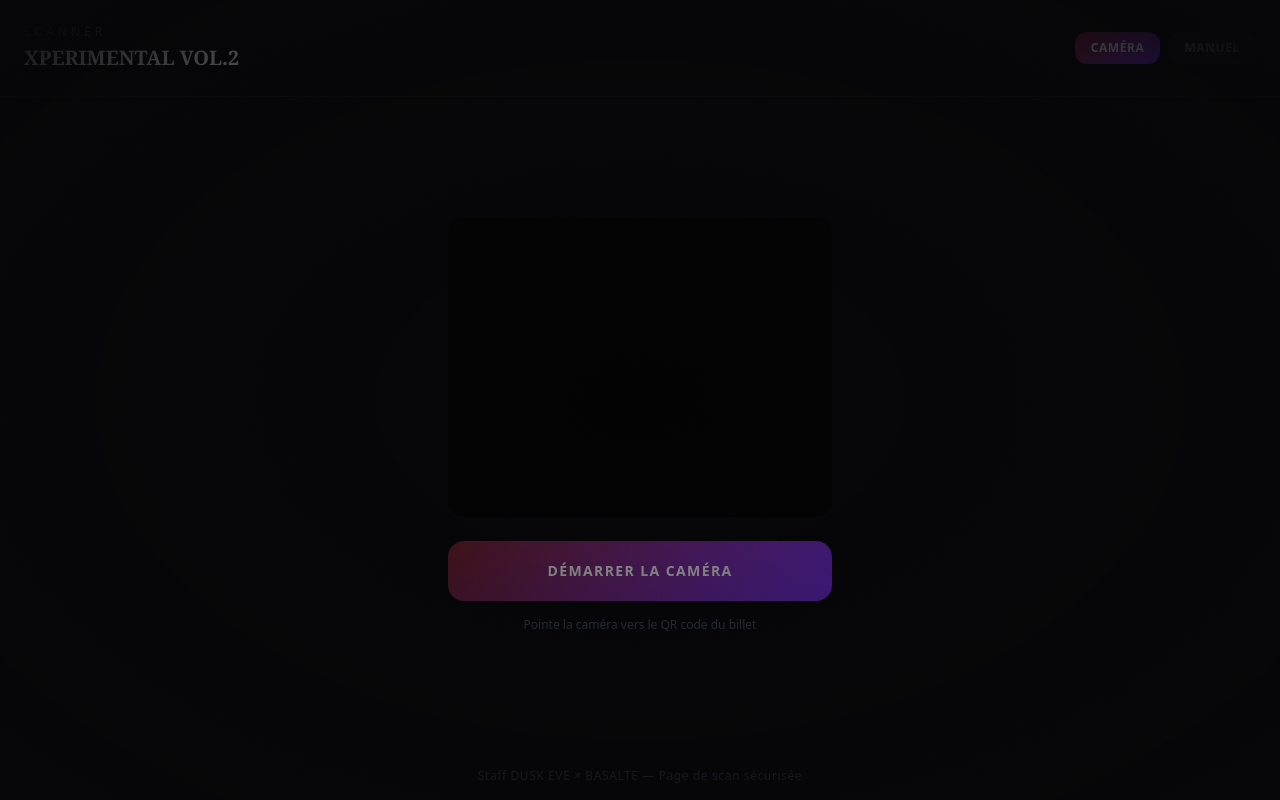
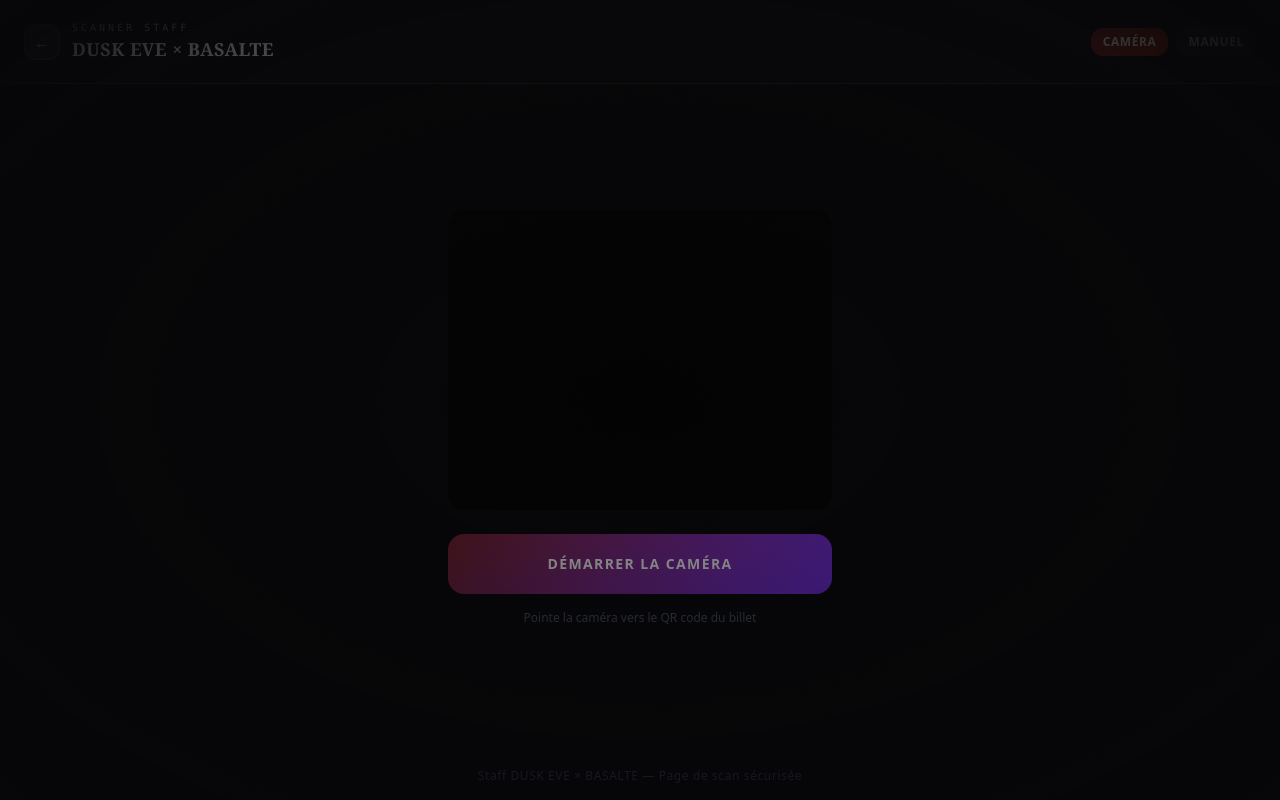
Before and after one commit to ImadCham/DuskBasaltix, a Next.js app: page /scan in a window 1280 px wide. Built offline with nearby package versions, Linux system fonts and the light colour scheme; a web font is replaced by a local one.

Commit message:
feat: Add return to site buttons on scan page header and scan result overlay

```diff
--- a/app/scan/page.tsx
+++ b/app/scan/page.tsx
@@ -1,6 +1,7 @@
 "use client";
 
 import { useState, useCallback, useEffect } from "react";
+import Link from "next/link";
 
 type ScanResult = {
   valid: boolean;
@@ -26,7 +27,7 @@ export default function ScanPage() {
       const timer = setTimeout(() => {
         setResult(null);
         setScanning(false);
-      }, 5000);
+      }, 7000);
       return () => clearTimeout(timer);
     }
   }, [result]);
@@ -107,33 +108,42 @@ export default function ScanPage() {
   return (
     <main className="min-h-screen bg-noir flex flex-col">
       {/* Header */}
-      <header className="py-6 px-6 flex items-center justify-between border-b border-white/5">
+      <header className="py-5 px-6 flex items-center justify-between border-b border-white/10 bg-noir-surface/80 backdrop-blur-md">
+        <div className="flex items-center gap-3">
+          <Link
+            href="/"
+            className="w-9 h-9 rounded-xl bg-white/10 hover:bg-white/20 text-white flex items-center justify-center transition-all border border-white/15 active:scale-95"
+            title="Retour au site"
+          >
+            ←
+          </Link>
           <div>
-          <p className="text-xs tracking-[4px] uppercase text-gray-600 mb-1">Scanner</p>
-          <h1 className="font-serif text-xl font-bold text-white">
-            XPERIMENTAL VOL.2
+            <p className="text-[10px] font-mono tracking-[3px] uppercase text-gray-400">Scanner Staff</p>
+            <h1 className="font-serif text-lg font-bold text-white tracking-wide">
+              DUSK EVE × BASALTE
             </h1>
+          </div>
         </div>
         <div className="flex gap-2">
           <button
             onClick={() => setMode("camera")}
-            className={`px-4 py-2 rounded-xl text-xs font-bold tracking-wider uppercase transition-all ${
+            className={`px-3 py-1.5 rounded-xl text-xs font-bold tracking-wider uppercase transition-all ${
               mode === "camera"
                 ? "text-white"
-                : "bg-white/5 text-gray-500"
+                : "bg-white/5 text-gray-400"
             }`}
-            style={mode === "camera" ? { background: "linear-gradient(135deg, #7A1F2B, #7B2FF7)" } : {}}
+            style={mode === "camera" ? { background: "linear-gradient(135deg, #7A1F2B, #8C2500)" } : {}}
           >
             Caméra
           </button>
           <button
             onClick={() => setMode("manual")}
-            className={`px-4 py-2 rounded-xl text-xs font-bold tracking-wider uppercase transition-all ${
+            className={`px-3 py-1.5 rounded-xl text-xs font-bold tracking-wider uppercase transition-all ${
               mode === "manual"
                 ? "text-white"
-                : "bg-white/5 text-gray-500"
+                : "bg-white/5 text-gray-400"
             }`}
-            style={mode === "manual" ? { background: "linear-gradient(135deg, #7A1F2B, #7B2FF7)" } : {}}
+            style={mode === "manual" ? { background: "linear-gradient(135deg, #7A1F2B, #8C2500)" } : {}}
           >
             Manuel
           </button>
@@ -144,36 +154,50 @@ export default function ScanPage() {
         {/* Result overlay */}
         {result && (
           <div
-            className="fixed inset-0 z-50 flex flex-col items-center justify-center p-8 border-4 text-center"
+            className="fixed inset-0 z-50 flex flex-col items-center justify-center p-6 border-4 text-center animate-fade-in"
             style={getResultStyle()}
           >
-            <div className="text-8xl font-bold mb-6 font-serif">
+            <div className="text-7xl sm:text-8xl font-bold mb-4 font-serif">
               {getResultIcon()}
             </div>
-            <h2 className="font-serif text-3xl font-bold text-white mb-4">
-              {result.valid ? "VALIDE" : result.reason === "ALREADY_SCANNED" ? "DÉJÀ SCANNÉ" : "INVALIDE"}
+            <h2 className="font-serif text-2xl sm:text-4xl font-black text-white mb-2">
+              {result.valid ? "BILLET VALIDE" : result.reason === "ALREADY_SCANNED" ? "DÉJÀ SCANNÉ" : "INVALIDE"}
             </h2>
+            <p className="text-sm text-white/80 font-sans mb-4 max-w-xs">{result.message}</p>
+
             {result.name && (
-              <p className="text-xl text-white/90 font-semibold mb-2">{result.name}</p>
+              <p className="text-xl sm:text-2xl text-white font-bold mb-1">{result.name}</p>
             )}
             {result.tier && (
-              <p className="text-sm text-white/60 mb-4">{result.tier}</p>
+              <p className="text-xs text-white/70 uppercase tracking-widest bg-black/30 px-3 py-1 rounded-full mb-4">
+                {result.tier}
+              </p>
             )}
             {result.scanned_at && (
-              <p className="text-xs text-white/50">
-                Scanné le{" "}
+              <p className="text-xs text-white/60 font-mono">
+                Scanné à{" "}
                 {new Date(result.scanned_at).toLocaleString("fr-CA", {
                   hour: "2-digit",
                   minute: "2-digit",
+                  second: "2-digit",
                 })}
               </p>
             )}
+
+            <div className="mt-8 flex flex-col sm:flex-row gap-3 w-full max-w-xs">
               <button
                 onClick={() => setResult(null)}
-              className="mt-8 px-8 py-3 bg-white/20 rounded-2xl text-white font-bold text-sm tracking-widest uppercase"
+                className="w-full py-4 px-6 bg-white text-black font-black text-xs tracking-[2px] uppercase rounded-xl shadow-2xl hover:scale-105 transition-transform"
               >
-              Scanner suivant
+                Scanner suivant →
               </button>
+              <Link
+                href="/"
+                className="w-full py-4 px-6 bg-black/40 border border-white/30 text-white font-bold text-xs tracking-[2px] uppercase rounded-xl text-center hover:bg-black/60 transition-all"
+              >
+                ← Retour au site
+              </Link>
+            </div>
           </div>
         )}
 
```
Lines whose indentation alone changed are shown as unchanged.
